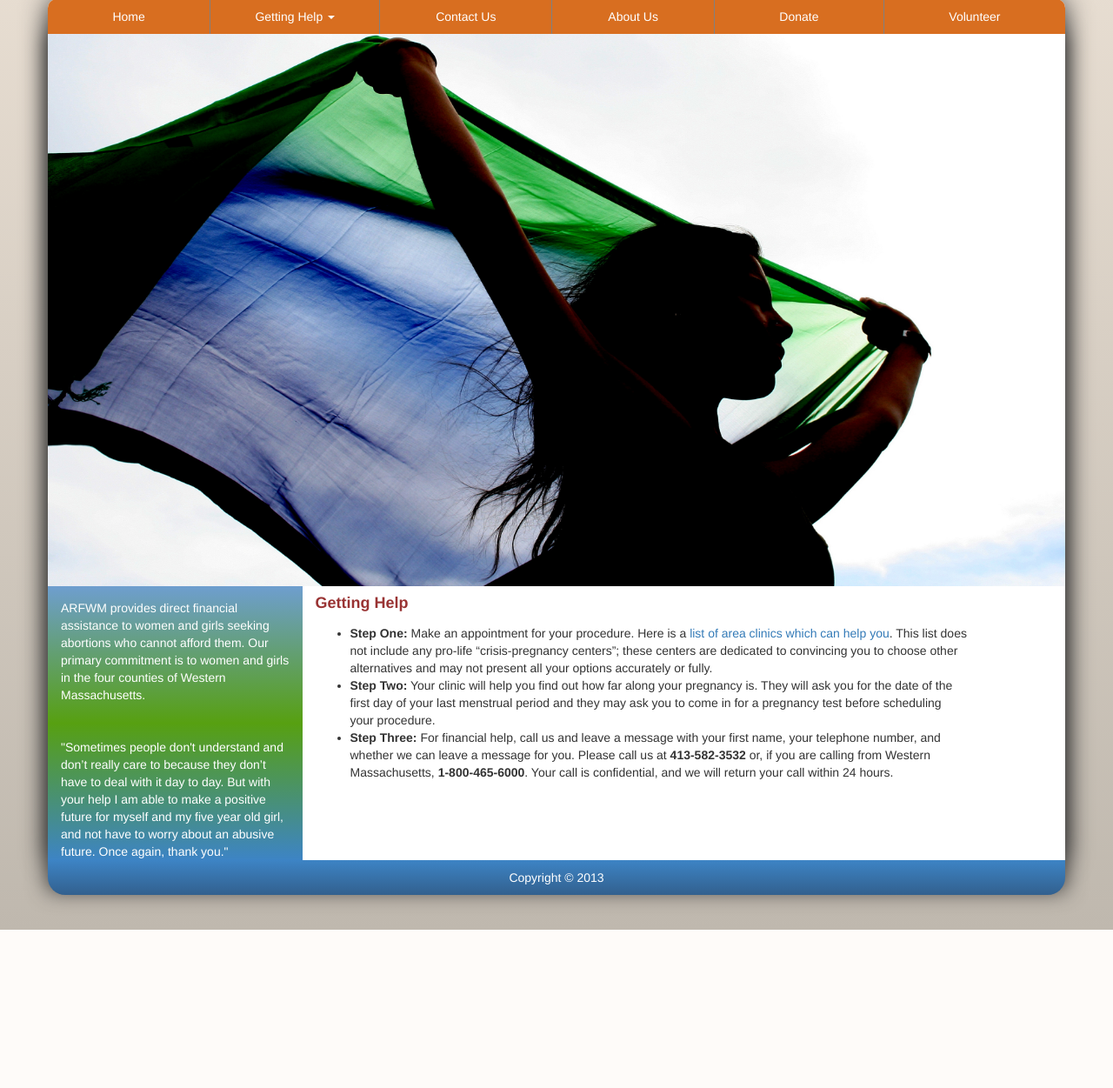
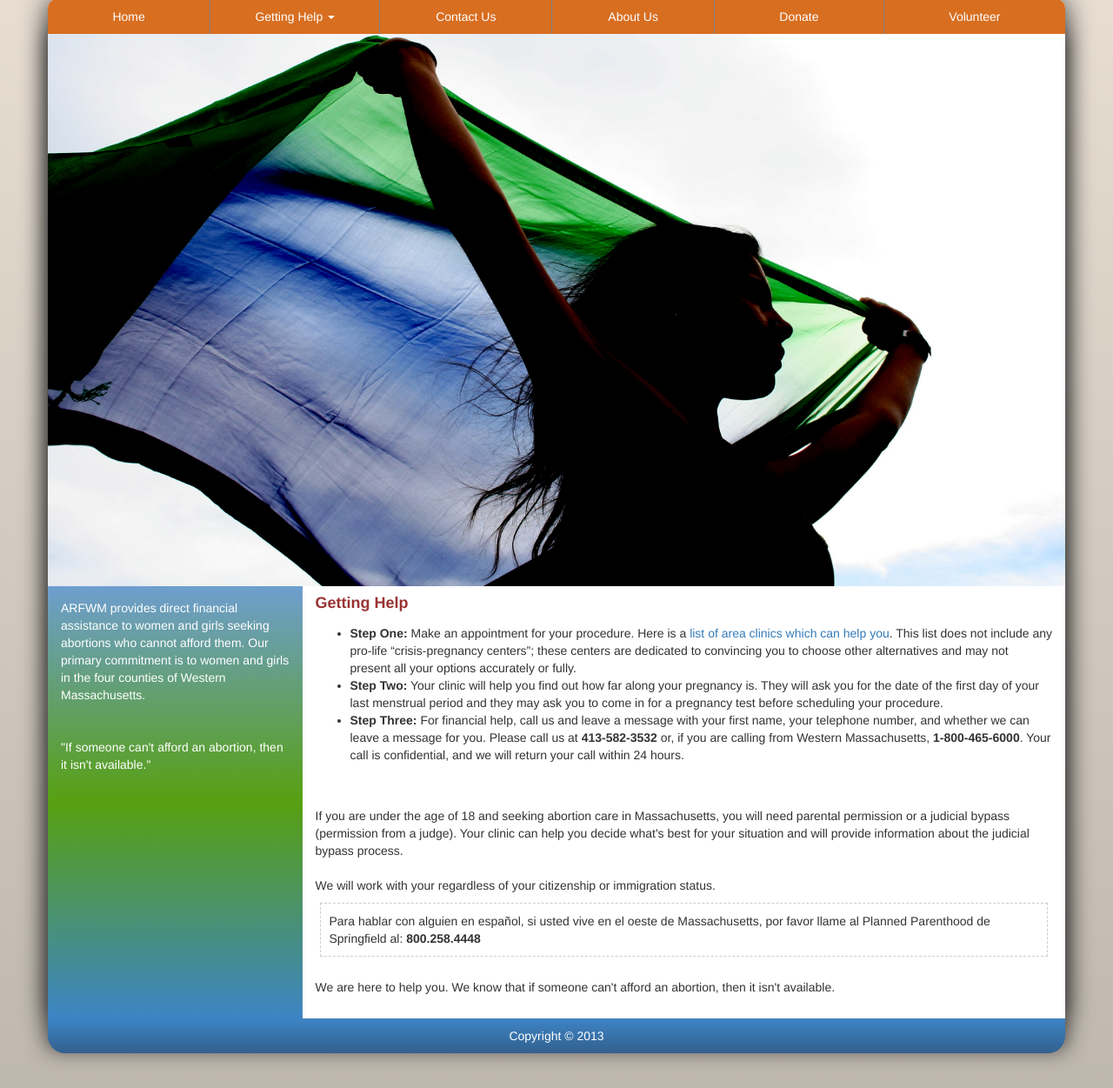
Before and after one commit to TheAtomicGoose/arfwm, a PHP site: page /getting-help.php in a window 1280 px wide. Shown: the part 41-1292 px from the top of the page at 87% size. Before the commit the page ends 1110 px from the top, so only its background shows below. Run offline with PHP 8.4, Linux system fonts and the light colour scheme; some libraries are stand-ins or nearby versions.

Commit message:
finished majority of english site

```diff
--- a/about.php
+++ b/about.php
@@ -3,7 +3,7 @@ $title = "About Us";
 require "header.php";
 require "sidebar.php";
 ?>
-<div class="col-xs-8">
+<div class="col-xs-9">
     <h4>ABOUT US</h4>
     <br>
     <h6>OUR VISION</h6>
--- a/clinics.php
+++ b/clinics.php
@@ -3,7 +3,7 @@ $title = "Clinics";
 require "header.php";
 require "sidebar.php";
 ?>
-<div class="col-xs-8">
+<div class="col-xs-9">
     <h4>CLINICS</h4>
     <br>
     <p>
--- a/contact.php
+++ b/contact.php
@@ -3,7 +3,7 @@ $title = "Contact Us";
 require "header.php";
 require "sidebar.php";
 ?>
-<div class="col-xs-8">
+<div class="col-xs-9">
     <h4>CONTACT US</h4>
     <h6>BY PHONE</h6>
     <p>
--- a/donate.php
+++ b/donate.php
@@ -3,7 +3,7 @@ $title = "Donate";
 require "header.php";
 require "sidebar.php";
 ?>
-<div class="col-xs-8">
+<div class="col-xs-9">
     <h4>DONATE</h4>
     <br>
     <p>
--- a/getting-help.php
+++ b/getting-help.php
@@ -3,7 +3,7 @@ $title = "Getting Help";
 require "header.php";
 require "sidebar.php";
 ?>
-<div class="col-xs-8">
+<div class="col-xs-9">
     <h4>Getting Help</h4>
     <br>
     <ul>
@@ -16,6 +16,20 @@ require "sidebar.php";
         <li>
             <strong>Step Three:</strong> For financial help, call us and leave a message with your first name, your telephone number, and whether we can leave a message for you. Please call us at <strong>413-582-3532</strong> or, if you are calling from Western Massachusetts, <strong>1-800-465-6000</strong>. Your call is confidential, and we will return your call within 24 hours.
         </li>
+    </ul>
+    <br><br>
+    <p>
+        If you are under the age of 18 and seeking abortion care in Massachusetts, you will need parental permission or a judicial bypass (permission from a judge). Your clinic can help you decide what's best for your situation and will provide information about the judicial bypass process.
+        <br><br>
+        We will work with your regardless of your citizenship or immigration status.
+    </p>
+    <p class="p-border-dashed">
+        Para hablar con alguien en español, si usted vive en el oeste de Massachusetts, por favor llame al Planned Parenthood de Springfield al: <strong>800.258.4448</strong>
+    </p>
+    <br>
+    <p>
+        We are here to help you. We know that if someone can't afford an abortion, then it isn't available.
+    </p>
 </div>
 
 <?php
--- a/header.php
+++ b/header.php
@@ -15,7 +15,8 @@
                     <li class="dropdown">
                         <a href="./getting-help.php" class="dropdown-toggle" data-toggle="dropdown" role="button" aria-haspopup="true" aria-expanded="false">Getting Help <span class="caret"></span></a>
                         <ul class="dropdown-menu">
-                            <li id="first-dropdown-item"><a href="./clinics.php">Clinics</a></li>
+                            <li><a href="./getting-help.php">Getting Help</a></li>
+                            <li><a href="./clinics.php">Clinics</a></li>
                             <li><a href="./masshealth.php">MassHealth and Health Safety Net</a></li>
                         </ul>
                     </li>
--- a/index.php
+++ b/index.php
@@ -4,7 +4,7 @@ require "header.php";
 require "sidebar.php";
 ?>
 
-<div class="col-xs-9 col" id="col2">
+<div class="col-xs-9" id="col2">
     <h4>WE ARE HERE TO HELP YOU</h4>
     <br>
     <p>
@@ -19,7 +19,7 @@ require "sidebar.php";
     <p>
         Please contact us; We are here to help!
     </p>
-    <p id="p-border-dashed">
+    <p class="p-border-dashed">
         Para hablar con alguien en español, si usted vive en el oeste de Massachusetts, por favor llame al Planned Parenthood de Springfield al: <strong>800.258.4448</strong>
     </p>
     <br>
--- a/js/main.js
+++ b/js/main.js
@@ -12,4 +12,22 @@ $(document).ready(function() {
         }
     );
 
+    randomQuote();
+
 });
+
+function randomQuote() {
+    var quoteArr = [
+        "\"Sometimes people don’t understand and don’t really care to because they don’t have to deal with it day to day. But with your help I am able to make a positive future for myself and my five year old girl, and not have to worry about an abusive future. Once again, thank you.\"",
+        "\"It's the cruelest form of inequality to say that women who can afford an abortion are allowed to make choices about their bodies, while those choices are withheld from others.\"",
+        "\"We must never return to the old days of the back alley abortionists and the criminalization of birth control.\"",
+        "\"If someone can't afford an abortion, then it isn't available.\"",
+        "\"Every woman and girl should be able to have only the children that she wants to have. The Abortion Rights Fund of Western Massachusetts funds choices that make this vision reality.\"",
+        "We are a community-based, all-volunteer organization dedicated to overcoming the economic barriers to abortion care. Our committed volunteers give their time and individual donors give their financial support because they know that without money, a right is meaningless.",
+        "\"Working with the fund is a daily reminder that, although it is over 35 years after Roe v. Wade, so many low-income women could not get the abortions they need without our help. I am sad that we have to exist, and proud that we do.\""
+    ]
+
+    var num = Math.floor(Math.random() * 7) + 1;
+
+    $("#quote").text(quoteArr[num]);
+}
--- a/masshealth.php
+++ b/masshealth.php
@@ -3,7 +3,7 @@ $title = "MassHealth and Health Safety Net";
 require "header.php";
 require "sidebar.php";
 ?>
-<div class="col-xs-8">
+<div class="col-xs-9">
     <h4>MASSHEALTH AND HEALTH SAFETY NET</h4>
     <br>
     <p>
--- a/sidebar.php
+++ b/sidebar.php
@@ -1,5 +1,5 @@
 <div class="col-xs-3" id="col1">
         ARFWM provides direct financial assistance to women and girls seeking abortions who cannot afford them. Our primary commitment is to women and girls in the four counties of Western Massachusetts.
         <br><br><br>
-        "Sometimes people don't understand and don’t really care to because they don’t have to deal with it day to day. But with your help I am able to make a positive future for myself and my five year old girl, and not have to worry about an abusive future. Once again, thank you."
+        <div id="quote"></div>
 </div>
--- a/style.css
+++ b/style.css
@@ -45,7 +45,7 @@ h6 {
     color: #933;
 }
 
-#p-border-dashed {
+.p-border-dashed {
     padding: 10px;
     margin: 5px;
     border: 1px dashed #ccc;
@@ -62,16 +62,12 @@ h6 {
     border-radius: 10px 10px 0 0;
 }
 
-#navigation li {
+#navigation li:not(:last-child) {
     border-right: 1px solid gray;
 }
 
 #navigation li a {
     color: white;
-}
-
-#navigation li:last-child {
-    border: none !important;
 }
 
 #navigation li a:hover {
@@ -96,6 +92,6 @@ h6 {
     border: none;
 }
 
-#first-dropdown-item {
+.dropdown-menu li:not(:last-child) {
     border-bottom: 1px solid gray;
 }
--- a/volunteer.php
+++ b/volunteer.php
@@ -3,7 +3,7 @@ $title = "Volunteer";
 require "header.php";
 require "sidebar.php";
 ?>
-<div class="col-xs-8">
+<div class="col-xs-9">
     <h4>VOLUNTEER</h4>
     <br>
     <p>
```
